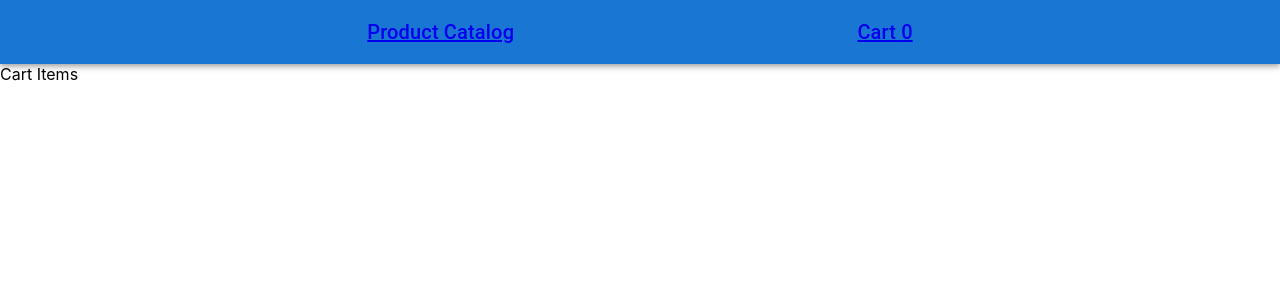
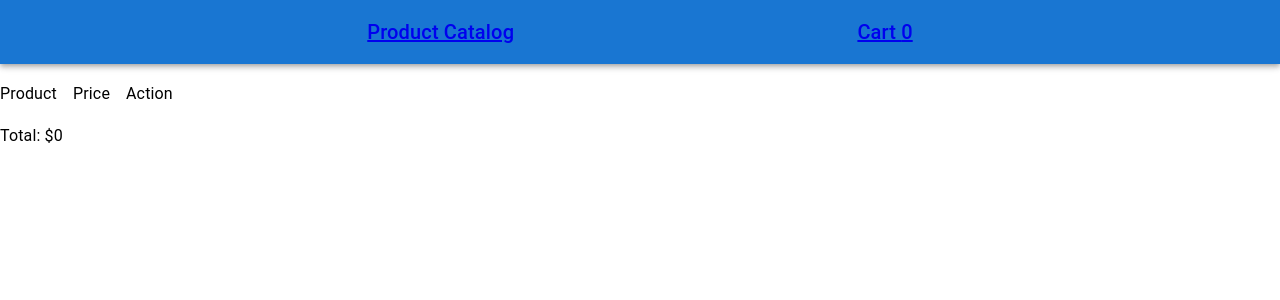
Before and after one commit to spykelionel/ecommerce-graphql-and-react, a React (Create React App) app in the folder frontend/: page /cart in a window 1280 px wide. Shown: the top 300 px of the page. Built offline with nearby package versions, Linux system fonts and the light colour scheme.

Commit message:
add CartItem component

```diff
--- a/frontend/src/components/Cart.jsx
+++ b/frontend/src/components/Cart.jsx
@@ -1,11 +1,86 @@
-import React from "react";
+import React, { useMemo } from "react";
 import Header from "./Header";
+import { Typography, Box } from "@mui/material";
+import DeleteIcon from "@mui/icons-material/Delete";
+
+import { useSelector, useDispatch } from "react-redux";
+import { cartSelector, removeFromCart } from "../features/product/productSlice";
+
+const CartItem = ({ product }) => {
+  const dispatch = useDispatch();
+  return (
+    <Box display="flex" alignItems="center" marginY={2}>
+      <small variant="body1">
+        {product?.name} ({product.count})
+      </small>
+      <small variant="subtitle1" marginX={2}>
+        ${product?.price}
+      </small>
+      <small style={{ cursor: "pointer" }}>
+        <DeleteIcon
+          color="error"
+          onClick={() => dispatch(removeFromCart(product))}
+        />
+      </small>
+    </Box>
+  );
+};
 
 function Cart() {
+  const cart = useSelector(cartSelector);
+
+  const groupAndCountProducts = (cartItems) => {
+    let groupedItems = [];
+
+    return cartItems.reduce((result, currentItem) => {
+      const { id, amount } = currentItem;
+
+      // Check if the product is already in the result
+      const existingProductIndex = result.findIndex((item) => item.id === id);
+
+      if (existingProductIndex !== -1) {
+        // If the product exists, update the count and price
+        result[existingProductIndex] = {
+          ...result[existingProductIndex],
+          count: result[existingProductIndex].count + 1,
+          price:
+            (result[existingProductIndex].count + 1) *
+            parseFloat(amount).toFixed(2),
+        };
+      } else {
+        // If the product doesn't exist, add it to the result with count 1
+        result.push({
+          ...currentItem,
+          count: 1,
+          price: parseFloat(amount).toFixed(2),
+        });
+      }
+
+      return result;
+    }, groupedItems);
+  };
+
+  const filteredCart = useMemo(() => groupAndCountProducts(cart), [cart]);
+
+  const computeTotalPrice = () =>
+    filteredCart.reduce((total, { price }) => total + parseFloat(price), 0);
+  const totalPrice = useMemo(() => computeTotalPrice(), [filteredCart]);
+
   return (
     <>
       <Header />
-      Cart Items
+      <Box display="flex" alignItems="center" marginY={2}>
+        <Typography variant="body1">Product</Typography>
+        <Typography variant="subtitle1" marginX={2}>
+          Price
+        </Typography>
+        <Typography variant="subtitle1">Action</Typography>
+      </Box>
+      {filteredCart?.map((product) => (
+        <CartItem product={product} />
+      ))}
+
+      <Typography variant="body1">Total: ${totalPrice}</Typography>
     </>
   );
 }
```
